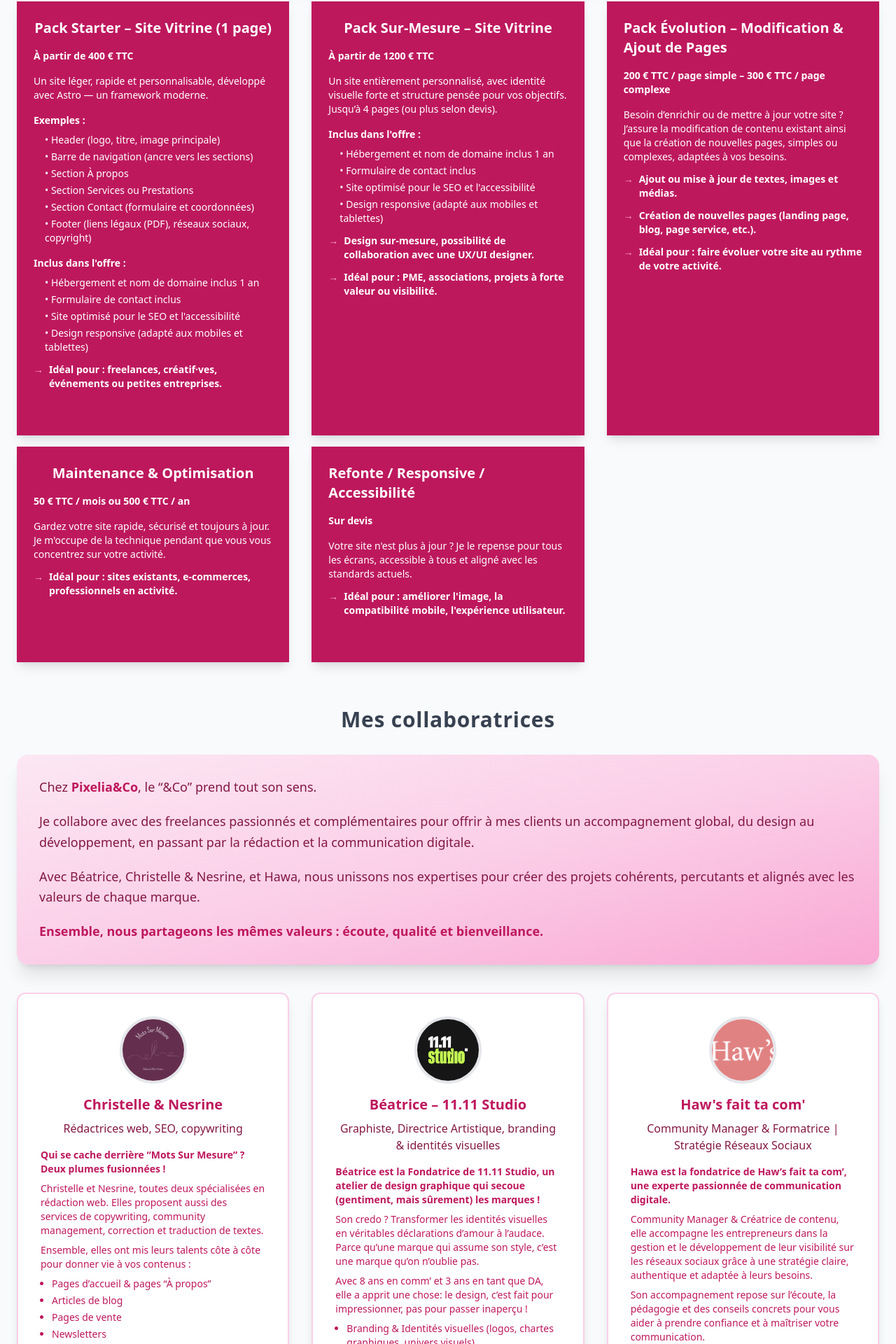
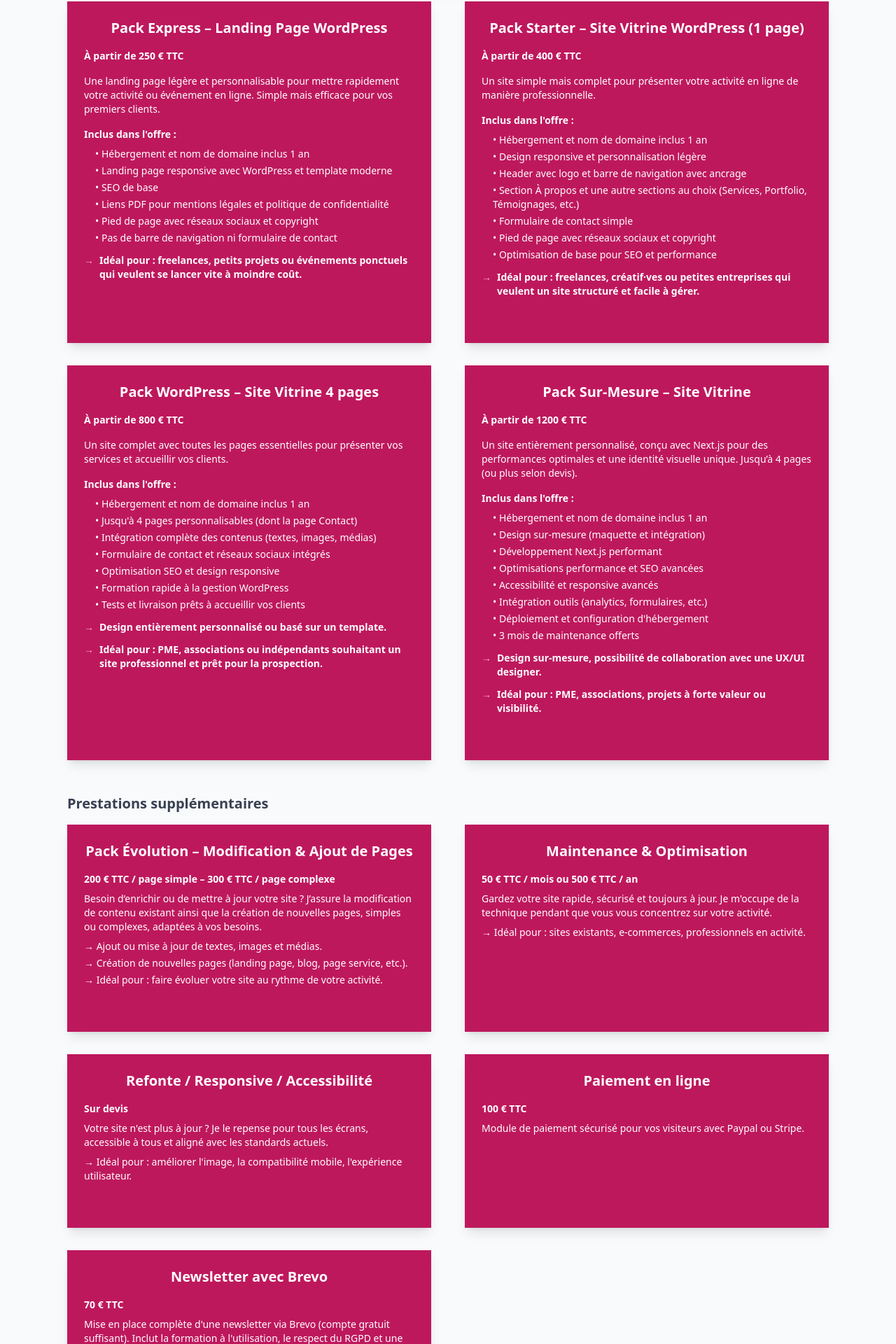
Before and after one commit to PriscilliaAmmeux/my_portfolio, a Next.js app: page /prestations in a window 1280 px wide. Shown: the part 734-2654 px from the top of the page at 70% size. Built offline with nearby package versions, Linux system fonts and the light colour scheme; a web font is replaced by a local one.

Commit message:
update services

```diff
--- a/src/app/prestations/page.tsx
+++ b/src/app/prestations/page.tsx
@@ -59,10 +59,8 @@ export const metadata: Metadata = {
 export default function Page() {
   return (
     <Layout>
-      <section className="pt-4 lg:pl-2 lg:pr-2">
-        <div className="ml-4">
-          <Title text="Mes services" />
-        </div>
+      <section className="pt-4 px-4 sm:px-6 lg:px-20">
+        <Title text="Mes services" />
         <ListPrestations />
         <ListCollab />
         <div className="flex justify-center mt-8">
--- a/src/app/ui/listPrestations/listPrestations.tsx
+++ b/src/app/ui/listPrestations/listPrestations.tsx
@@ -1,125 +1,53 @@
 import Card from "@/app/components/card/card";
 import prestationsData from "../../../data/prestations.json";
+import PromoHalloween from "../promoHalloween/promoHalloween";
 
 function getPresentationContent(
-  presentation: { content: string } | { content: string }[]
+  presentation: { content: string } | { content: string }[] | undefined
 ) {
   if (!presentation) return [];
   if (Array.isArray(presentation)) {
     return presentation.map((item) => item.content);
   }
-  if (typeof presentation === "object" && presentation.content) {
+  if (typeof presentation === "object" && "content" in presentation) {
     return [presentation.content];
   }
   return [];
 }
 
 export default function ListPrestations() {
-  const inclusions = [
-    "Hébergement et nom de domaine inclus 1 an",
-    "Formulaire de contact inclus",
-    "Site optimisé pour le SEO et l'accessibilité",
-    "Design responsive (adapté aux mobiles et tablettes)",
-  ];
-
-  const shouldShowInclusions = (id: string | number): boolean => {
-    return ![3, 4, 5].includes(Number(id));
-  };
-
-  const prestations = [
-    ...prestationsData.offres_principales,
-    ...prestationsData.services_complementaires,
-  ];
+  const prestations = [...prestationsData.offres_principales];
 
   return (
     <>
-      <section className="mb-8">
-        <div className="bg-gradient-to-br from-orange-900 via-orange-500 to-purple-900 rounded-2xl shadow-xl p-6 md:p-10 text-gray-900 text-center border-4 border-orange-900 relative overflow-hidden">
-          <div className="absolute top-0 left-0 m-4 mb-8 md:mb-0 text-5xl md:text-8xl animate-bounce select-none pointer-events-none">
-            🎃
-          </div>
-          <h3 className="text-2xl md:text-3xl font-extrabold mb-3 mt-10 md:mt-0 tracking-wide drop-shadow-lg">
-            Offre spéciale Halloween&nbsp;: -5% sur les packs vitrines&nbsp;!
-          </h3>
-          <div className="absolute top-0 right-0 m-4 text-5xl md:text-8xl animate-bounce select-none pointer-events-none">
-            🎃
-          </div>
-          <p className="mb-3 text-lg font-semibold">
-            Du 9 au 31 octobre 2025, profitez d’une offre ensorcelante&nbsp;:
-          </p>
-          <ul className="mb-4 text-base md:text-lg space-y-1">
-            <li>
-              <span className="font-bold">-5 %</span> sur mes deux packs
-              vitrines&nbsp;:
-            </li>
-            <li>
-              Pack Starter – Site Vitrine (1 page){" "}
-              <span className="ml-2 t font-bold block sm:inline">
-                → 380&nbsp;€ TTC
-              </span>{" "}
-              <span className="ml-2 line-through font-semibold">
-                (au lieu de 400&nbsp;€)
-              </span>
-            </li>
-            <li>
-              Pack Sur-Mesure – Site Vitrine{" "}
-              <span className="ml-2  font-bold block sm:inline">
-                → 1140&nbsp;€ TTC
-              </span>
-              <span className="ml-2 line-through font-semibold">
-                (au lieu de 1200&nbsp;€)
-              </span>
-            </li>
-          </ul>
-          <p className="mb-2 text-base md:text-lg">
-            Et ce n’est pas tout...{" "}
-            <span role="img" aria-label="sorcière">
-              🧙‍♀️
-            </span>
-          </p>
-          <p className="mb-2 text-base md:text-lg">
-            Pour tout achat d’un{" "}
-            <span className="font-bold">Pack Sur-Mesure – Site Vitrine</span>,
-            <br className="hidden md:block" />
-            <span className="font-bold">
-              je vous offre 3 mois de maintenance !
-            </span>{" "}
-          </p>
-          <p className="mb-2 text-base md:text-lg">
-            Gardez votre site rapide, sécurisé et toujours à jour.
-            <br />
-            Je m’occupe de la technique pendant que vous vous concentrez sur
-            votre activité.
-            <br />
-            <span className="font-semibold">
-              Les optimisations, modifications et petits ajouts sont inclus !
-            </span>
-          </p>
-          <p className="mt-4 font-bold text-lg">
-            Offre valable jusqu’au 31 octobre 2025 – après, la magie s’évapore
-            dans la brume…{" "}
-          </p>
-        </div>
-      </section>
-      <section className="grid grid-cols-1 sm:grid-cols-2 md:grid-cols-3">
-        {prestations.map((prestation) => {
+      <PromoHalloween />
+
+      <section className="grid grid-cols-1 sm:grid-cols-2 md:grid-cols-2 gap-4">
+        {prestations.map((prestation: any) => {
           const presentationContent = getPresentationContent(
             prestation.presentation
           );
 
+          const hasExamples =
+            "examples" in prestation && Array.isArray(prestation.examples);
+          const hasInclus =
+            "inclus" in prestation && Array.isArray(prestation.inclus);
+
           return (
             <Card
-              key={prestation.id}
+              key={prestation.id ?? Math.random()}
               className="w-full lg:w-1/3 px-2 flex flex-col justify-between h-full"
               title={prestation.title}>
               <div className="flex-grow">
-                <ul className="text-white list-disc mt-2 mb-2 list-none text-sm">
+                <ul className="text-white list-none mt-2 mb-2 text-sm">
+                  {prestation.price && (
                     <li className="mt-2 mb-4 font-bold">{prestation.price}</li>
+                  )}
+                  {prestation.description && (
                     <li className="mt-2 mb-2">{prestation.description}</li>
-                  {/* examples for Starter Pack only */}
-                  {prestation.id === 1 &&
-                    "examples" in prestation &&
-                    Array.isArray(prestation.examples) && (
+                  )}
+
+                  {hasExamples && (
                     <>
                       <li className="mt-4 mb-2 font-bold">Exemples :</li>
                       {prestation.examples.map(
@@ -132,15 +60,14 @@ export default function ListPrestations() {
                     </>
                   )}
 
-                  {/* Inclus dans l'offre pour tous sauf id 3, 4, 5 */}
-                  {shouldShowInclusions(prestation.id) && (
+                  {hasInclus && (
                     <>
                       <li className="mt-4 mb-2 font-bold">
                         Inclus dans l'offre :
                       </li>
-                      {inclusions.map((inclusion, index) => (
+                      {prestation.inclus.map((inc: string, index: number) => (
                         <li key={index} className="mt-1 mb-1 ml-4">
-                          • {inclusion}
+                          • {inc}
                         </li>
                       ))}
                     </>
@@ -164,6 +91,58 @@ export default function ListPrestations() {
           );
         })}
       </section>
+
+      {/* Prestations supplémentaires */}
+      <section className="mt-8">
+        <h3 className="text-xl font-bold mb-4 ml-4">
+          Prestations supplémentaires
+        </h3>
+        <div className="grid grid-cols-1 sm:grid-cols-1 md:grid-cols-2 gap-4">
+          {prestationsData.services_complementaires.map((service: any) => (
+            <Card
+              key={service.id ?? Math.random()}
+              title={service.title}
+              className="w-full px-2 flex flex-col justify-between h-full">
+              <div className="flex-grow">
+                <ul className="text-white list-none mt-2 mb-2 text-sm">
+                  {service.price && (
+                    <li className="mt-2 mb-2 font-bold">{service.price}</li>
+                  )}
+                  {service.description && (
+                    <li className="mt-2 mb-2">{service.description}</li>
+                  )}
+
+                  {"inclus" in service && Array.isArray(service.inclus) && (
+                    <>
+                      <li className="mt-4 mb-2 font-bold">
+                        Inclus dans l'offre :
+                      </li>
+                      {service.inclus.map((inc: string, i: number) => (
+                        <li key={i} className="mt-1 mb-1 ml-4">
+                          • {inc}
+                        </li>
+                      ))}
+                    </>
+                  )}
+
+                  {service.presentation &&
+                    (Array.isArray(service.presentation) ? (
+                      service.presentation.map((p: any, i: number) => (
+                        <li key={i} className="mt-1 mb-1 ml-0 text-sm">
+                          → {p.content}
+                        </li>
+                      ))
+                    ) : (
+                      <li className="mt-1 mb-1 text-sm text-gray-800">
+                        → {service.presentation.content}
+                      </li>
+                    ))}
+                </ul>
+              </div>
+            </Card>
+          ))}
+        </div>
+      </section>
     </>
   );
 }
--- /dev/null
+++ b/src/app/ui/promoHalloween/promoHalloween.tsx
@@ -0,0 +1,72 @@
+export default function PromoHalloween() {
+  return (
+    <section className="mb-8">
+      <div className="bg-gradient-to-br from-orange-900 via-orange-500 to-purple-900 rounded-2xl shadow-xl p-6 md:p-10 text-gray-900 text-center border-4 border-orange-900 relative overflow-hidden">
+        <div className="absolute top-0 left-0 m-4 mb-8 md:mb-0 text-5xl md:text-8xl animate-bounce select-none pointer-events-none">
+          🎃
+        </div>
+        <h3 className="text-2xl md:text-3xl font-extrabold mb-3 mt-10 md:mt-0 tracking-wide drop-shadow-lg">
+          Offre spéciale Halloween&nbsp;: -5% sur les packs vitrines&nbsp;!
+        </h3>
+        <div className="absolute top-0 right-0 m-4 text-5xl md:text-8xl animate-bounce select-none pointer-events-none">
+          🎃
+        </div>
+        <p className="mb-3 text-lg font-semibold">
+          Du 9 au 31 octobre 2025, profitez d’une offre ensorcelante&nbsp;:
+        </p>
+        <ul className="mb-4 text-base md:text-lg space-y-1">
+          <li>
+            <span className="font-bold">-5 %</span> sur mes deux packs
+            vitrines&nbsp;:
+          </li>
+          <li>
+            Pack Starter – Site Vitrine (1 page)&nbsp;
+            <span className="ml-2 t font-bold block sm:inline">
+              → 380&nbsp;€ TTC
+            </span>{" "}
+            <span className="ml-2 line-through font-semibold">
+              (au lieu de 400&nbsp;€)
+            </span>
+          </li>
+          <li>
+            Pack Sur-Mesure – Site Vitrine&nbsp;
+            <span className="ml-2 font-bold block sm:inline">
+              → 1140&nbsp;€ TTC
+            </span>
+            <span className="ml-2 line-through font-semibold">
+              (au lieu de 1200&nbsp;€)
+            </span>
+          </li>
+        </ul>
+        <p className="mb-2 text-base md:text-lg">
+          Et ce n’est pas tout...{" "}
+          <span role="img" aria-label="sorcière">
+            🧙‍♀️
+          </span>
+        </p>
+        <p className="mb-2 text-base md:text-lg">
+          Pour tout achat d’un{" "}
+          <span className="font-bold">Pack Sur-Mesure – Site Vitrine</span>,
+          <br className="hidden md:block" />
+          <span className="font-bold">
+            je vous offre 3 mois de maintenance !
+          </span>{" "}
+        </p>
+        <p className="mb-2 text-base md:text-lg">
+          Gardez votre site rapide, sécurisé et toujours à jour.
+          <br />
+          Je m’occupe de la technique pendant que vous vous concentrez sur votre
+          activité.
+          <br />
+          <span className="font-semibold">
+            Les optimisations, modifications et petits ajouts sont inclus !
+          </span>
+        </p>
+        <p className="mt-4 font-bold text-lg">
+          Offre valable jusqu’au 31 octobre 2025 – après, la magie s’évapore
+          dans la brume…
+        </p>
+      </div>
+    </section>
+  );
+}
--- a/src/data/prestations.json
+++ b/src/data/prestations.json
@@ -2,26 +2,80 @@
   "offres_principales": [
     {
       "id": 1,
-      "title": "Pack Starter – Site Vitrine (1 page)",
-      "price": "À partir de 400 € TTC",
-      "description": "Un site léger, rapide et personnalisable, développé avec Astro — un framework moderne.",
+      "title": "Pack Express – Landing Page WordPress",
+      "price": "À partir de 250 € TTC",
+      "description": "Une landing page légère et personnalisable pour mettre rapidement votre activité ou événement en ligne. Simple mais efficace pour vos premiers clients.",
       "presentation": {
-        "content": "Idéal pour : freelances, créatif·ves, événements ou petites entreprises."
+        "content": "Idéal pour : freelances, petits projets ou événements ponctuels qui veulent se lancer vite à moindre coût."
       },
-      "examples": [
-        "Header (logo, titre, image principale)",
-        "Barre de navigation (ancre vers les sections)",
-        "Section À propos",
-        "Section Services ou Prestations",
-        "Section Contact (formulaire et coordonnées)",
-        "Footer (liens légaux (PDF), réseaux sociaux, copyright)"
+      "inclus": [
+        "Hébergement et nom de domaine inclus 1 an",
+        "Landing page responsive avec WordPress et template moderne",
+        "SEO de base",
+        "Liens PDF pour mentions légales et politique de confidentialité",
+        "Pied de page avec réseaux sociaux et copyright",
+        "Pas de barre de navigation ni formulaire de contact"
+      ],
+      "options_supplementaires": [
+        {
+          "title": "Paiement en ligne",
+          "price": "100 € TTC",
+          "description": "Permettez à vos visiteurs de régler directement sur votre page via un module sécurisé."
+        },
+        {
+          "title": "Newsletter avec Brevo",
+          "price": "70 € TTC",
+          "description": "Mise en place d'une newsletter via Brevo (compte gratuit suffisant). Formulaire d’inscription et connexion au site inclus."
+        }
       ]
     },
     {
       "id": 2,
+      "title": "Pack Starter – Site Vitrine WordPress (1 page)",
+      "price": "À partir de 400 € TTC",
+      "description": "Un site simple mais complet pour présenter votre activité en ligne de manière professionnelle.",
+      "presentation": {
+        "content": "Idéal pour : freelances, créatif·ves ou petites entreprises qui veulent un site structuré et facile à gérer."
+      },
+      "inclus": [
+        "Hébergement et nom de domaine inclus 1 an",
+        "Design responsive et personnalisation légère",
+        "Header avec logo et barre de navigation avec ancrage",
+        "Section À propos et une autre sections au choix (Services, Portfolio, Témoignages, etc.)",
+        "Formulaire de contact simple",
+        "Pied de page avec réseaux sociaux et copyright",
+        "Optimisation de base pour SEO et performance"
+      ]
+    },
+    {
+      "id": 3,
+      "title": "Pack WordPress – Site Vitrine 4 pages",
+      "price": "À partir de 800 € TTC",
+      "description": "Un site complet avec toutes les pages essentielles pour présenter vos services et accueillir vos clients.",
+      "presentation": [
+        {
+          "content": "Design entièrement personnalisé ou basé sur un template."
+        },
+        {
+          "content": "Idéal pour : PME, associations ou indépendants souhaitant un site professionnel et prêt pour la prospection."
+        }
+      ],
+      "inclus": [
+        "Hébergement et nom de domaine inclus 1 an",
+        "Jusqu'à 4 pages personnalisables (dont la page Contact)",
+        "Intégration complète des contenus (textes, images, médias)",
+        "Formulaire de contact et réseaux sociaux intégrés",
+        "Optimisation SEO et design responsive",
+        "Formation rapide à la gestion WordPress",
+        "Tests et livraison prêts à accueillir vos clients"
+      ]
+    },
+
+    {
+      "id": 4,
       "title": "Pack Sur-Mesure – Site Vitrine",
       "price": "À partir de 1200 € TTC",
-      "description": "Un site entièrement personnalisé, avec identité visuelle forte et structure pensée pour vos objectifs. Jusqu’à 4 pages (ou plus selon devis).",
+      "description": "Un site entièrement personnalisé, conçu avec Next.js pour des performances optimales et une identité visuelle unique. Jusqu’à 4 pages (ou plus selon devis).",
       "presentation": [
         {
           "content": "Design sur-mesure, possibilité de collaboration avec une UX/UI designer."
@@ -29,10 +83,34 @@
         {
           "content": "Idéal pour : PME, associations, projets à forte valeur ou visibilité."
         }
+      ],
+      "inclus": [
+        "Hébergement et nom de domaine inclus 1 an",
+        "Design sur-mesure (maquette et intégration)",
+        "Développement Next.js performant",
+        "Optimisations performance et SEO avancées",
+        "Accessibilité et responsive avancés",
+        "Intégration outils (analytics, formulaires, etc.)",
+        "Déploiement et configuration d'hébergement",
+        "3 mois de maintenance offerts"
+      ],
+      "options_supplementaires": [
+        {
+          "title": "Paiement en ligne",
+          "price": "100 € TTC",
+          "description": "Module de paiement sécurisé pour vos visiteurs."
+        },
+        {
+          "title": "Newsletter avec Brevo",
+          "price": "70 € TTC",
+          "description": "Mise en place d'une newsletter via Brevo (compte gratuit suffisant). Formulaire d’inscription et connexion au site inclus."
+        }
       ]
-    },
+    }
+  ],
+  "services_complementaires": [
     {
-      "id": 3,
+      "id": 5,
       "title": "Pack Évolution – Modification & Ajout de Pages",
       "price": "200 € TTC / page simple – 300 € TTC / page complexe",
       "description": "Besoin d’enrichir ou de mettre à jour votre site ? J’assure la modification de contenu existant ainsi que la création de nouvelles pages, simples ou complexes, adaptées à vos besoins.",
@@ -47,11 +125,9 @@
           "content": "Idéal pour : faire évoluer votre site au rythme de votre activité."
         }
       ]
-    }
-  ],
-  "services_complementaires": [
+    },
     {
-      "id": 4,
+      "id": 6,
       "title": "Maintenance & Optimisation",
       "price": "50 € TTC / mois ou 500 € TTC / an",
       "description": "Gardez votre site rapide, sécurisé et toujours à jour. Je m'occupe de la technique pendant que vous vous concentrez sur votre activité.",
@@ -62,7 +138,7 @@
       ]
     },
     {
-      "id": 5,
+      "id": 7,
       "title": "Refonte / Responsive / Accessibilité",
       "price": "Sur devis",
       "description": "Votre site n'est plus à jour ? Je le repense pour tous les écrans, accessible à tous et aligné avec les standards actuels.",
@@ -71,6 +147,26 @@
           "content": "Idéal pour : améliorer l'image, la compatibilité mobile, l'expérience utilisateur."
         }
       ]
+    },
+    {
+      "id": 8,
+      "title": "Paiement en ligne",
+      "price": "100 € TTC",
+      "description": "Module de paiement sécurisé pour vos visiteurs avec Paypal ou Stripe."
+    },
+    {
+      "id": 9,
+      "title": "Newsletter avec Brevo",
+      "price": "70 € TTC",
+      "description": "Mise en place complète d'une newsletter via Brevo (compte gratuit suffisant). Inclut la formation à l'utilisation, le respect du RGPD et une intégration harmonieuse à votre site.",
+      "inclus": [
+        "Création et configuration de votre compte Brevo (ou connexion à un compte existant)",
+        "Formulaire d’inscription intégré à votre site web",
+        "Personnalisation avec votre branding (logo, couleurs, typographie)",
+        "Respect du RGPD (mentions et consentement intégrés, captcha anti-spam)",
+        "3 templates d’e-mails d’inspiration à votre image",
+        "Formation rapide pour gérer vos envois et vos contacts en autonomie"
+      ]
     }
   ]
 }
```
Lines whose indentation alone changed are shown as unchanged.
